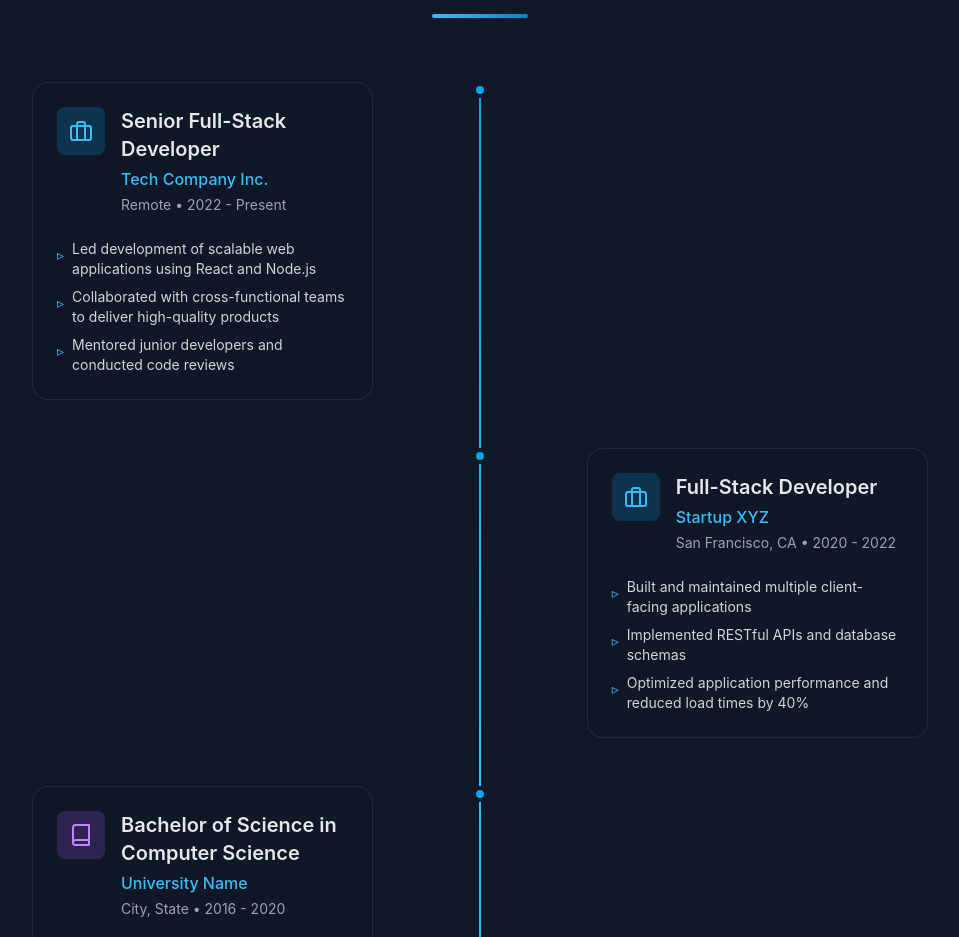
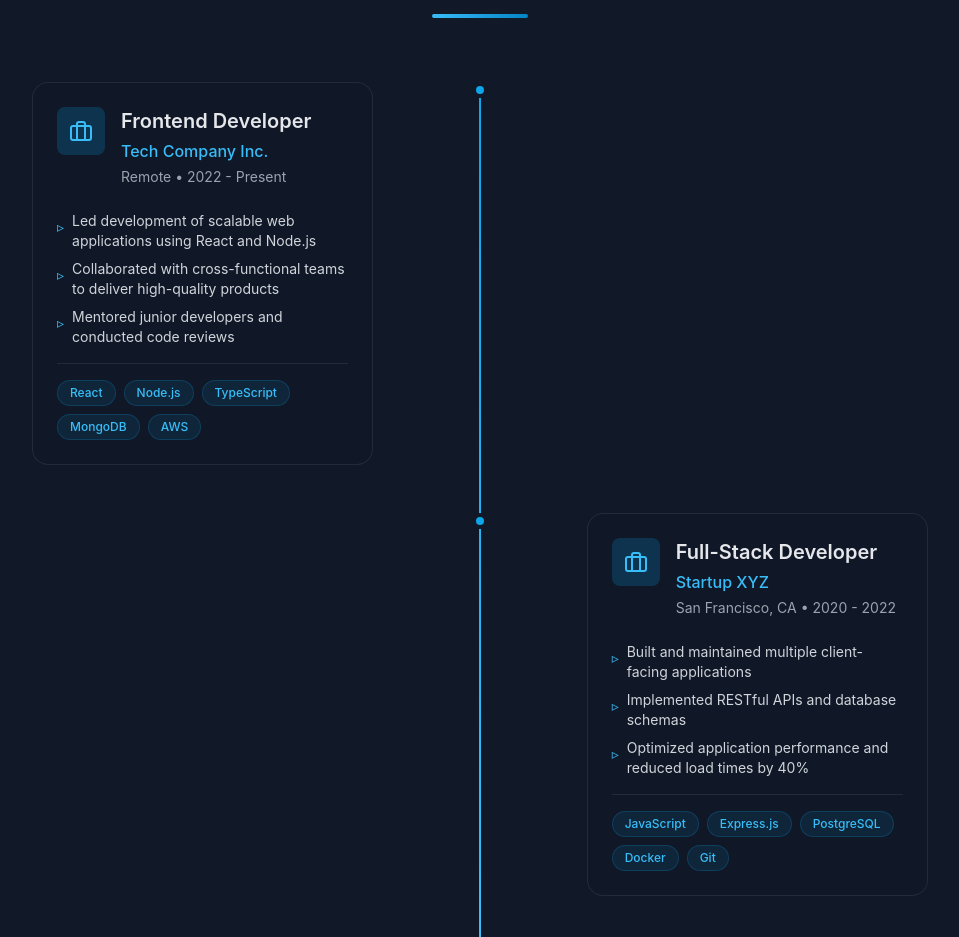
Before and after one commit to birukhabte/MyPersonalPortfolio, a React (Vite) app: page / in a window 1280 px wide. Shown: the part 4395-5332 px from the top of the page, without its empty margins (160-1119 px from the left). Built offline with nearby package versions, Linux system fonts and the light colour scheme.

Commit message:
skills at the bottom added

```diff
--- a/src/components/Experience.tsx
+++ b/src/components/Experience.tsx
@@ -11,13 +11,14 @@ interface TimelineItem {
   location: string
   period: string
   description: string[]
+  skills: string[]
 }
 
 const timelineItems: TimelineItem[] = [
   {
     id: 1,
     type: 'experience',
-    title: 'Senior Full-Stack Developer',
+    title: 'Frontend Developer',
     company: 'Tech Company Inc.',
     location: 'Remote',
     period: '2022 - Present',
@@ -26,6 +27,7 @@ const timelineItems: TimelineItem[] = [
       'Collaborated with cross-functional teams to deliver high-quality products',
       'Mentored junior developers and conducted code reviews',
     ],
+    skills: ['React', 'Node.js', 'TypeScript', 'MongoDB', 'AWS'],
   },
   {
     id: 2,
@@ -39,6 +41,7 @@ const timelineItems: TimelineItem[] = [
       'Implemented RESTful APIs and database schemas',
       'Optimized application performance and reduced load times by 40%',
     ],
+    skills: ['JavaScript', 'Express.js', 'PostgreSQL', 'Docker', 'Git'],
   },
   {
     id: 3,
@@ -52,6 +55,7 @@ const timelineItems: TimelineItem[] = [
       'Relevant coursework: Data Structures, Algorithms, Database Systems',
       'Senior project: Developed a real-time collaboration platform',
     ],
+    skills: ['Java', 'Python', 'C++', 'Data Structures', 'Algorithms'],
   },
   {
     id: 4,
@@ -65,6 +69,7 @@ const timelineItems: TimelineItem[] = [
       'Built 5+ projects using modern web technologies',
       'Learned agile development methodologies',
     ],
+    skills: ['HTML', 'CSS', 'JavaScript', 'React', 'Node.js'],
   },
 ]
 
@@ -121,9 +126,8 @@ const Experience = () => {
                   <motion.div
                     key={item.id}
                     variants={itemVariants}
-                    className={`relative flex items-start ${
-                      index % 2 === 0 ? 'md:flex-row' : 'md:flex-row-reverse'
-                    }`}
+                    className={`relative flex items-start ${index % 2 === 0 ? 'md:flex-row' : 'md:flex-row-reverse'
+                      }`}
                   >
                     {/* Timeline Dot */}
                     <div className="absolute left-8 md:left-1/2 transform -translate-x-1/2 z-10">
@@ -132,9 +136,8 @@ const Experience = () => {
 
                     {/* Content Card */}
                     <div
-                      className={`w-full md:w-5/12 ml-16 md:ml-0 ${
-                        index % 2 === 0 ? 'md:mr-auto md:pr-8' : 'md:ml-auto md:pl-8'
-                      }`}
+                      className={`w-full md:w-5/12 ml-16 md:ml-0 ${index % 2 === 0 ? 'md:mr-auto md:pr-8' : 'md:ml-auto md:pl-8'
+                        }`}
                     >
                       <motion.div
                         className="glass-dark rounded-2xl p-6 hover:bg-white/5 transition-all"
@@ -142,11 +145,10 @@ const Experience = () => {
                       >
                         <div className="flex items-start gap-4 mb-4">
                           <div
-                            className={`p-3 rounded-lg ${
-                              item.type === 'experience'
-                                ? 'bg-primary-500/20 text-primary-400'
-                                : 'bg-purple-500/20 text-purple-400'
-                            }`}
+                            className={`p-3 rounded-lg ${item.type === 'experience'
+                              ? 'bg-primary-500/20 text-primary-400'
+                              : 'bg-purple-500/20 text-purple-400'
+                              }`}
                           >
                             {item.type === 'experience' ? (
                               <FiBriefcase size={24} />
@@ -178,6 +180,18 @@ const Experience = () => {
                             </li>
                           ))}
                         </ul>
+
+                        {/* Skills Tags */}
+                        <div className="flex flex-wrap gap-2 mt-4 pt-4 border-t border-gray-700/50">
+                          {item.skills.map((skill, idx) => (
+                            <span
+                              key={idx}
+                              className="px-3 py-1 text-xs font-medium rounded-full bg-primary-500/10 text-primary-400 border border-primary-500/20"
+                            >
+                              {skill}
+                            </span>
+                          ))}
+                        </div>
                       </motion.div>
                     </div>
                   </motion.div>
```
